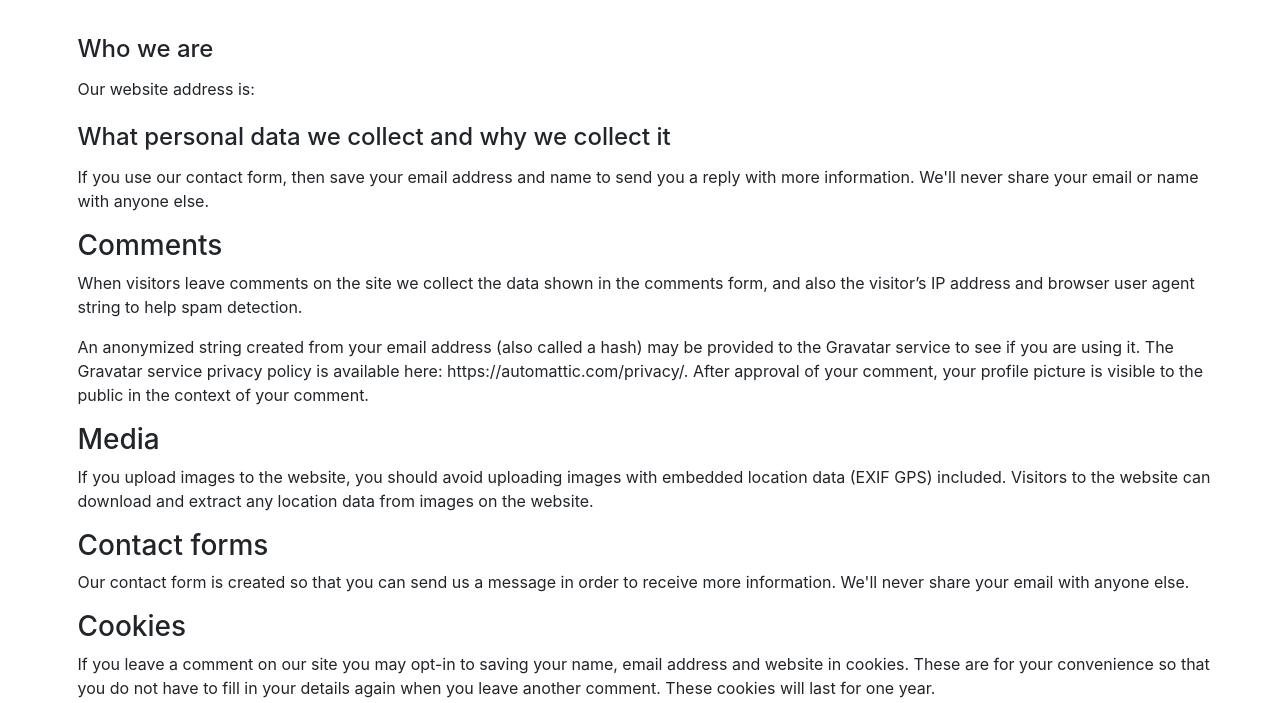
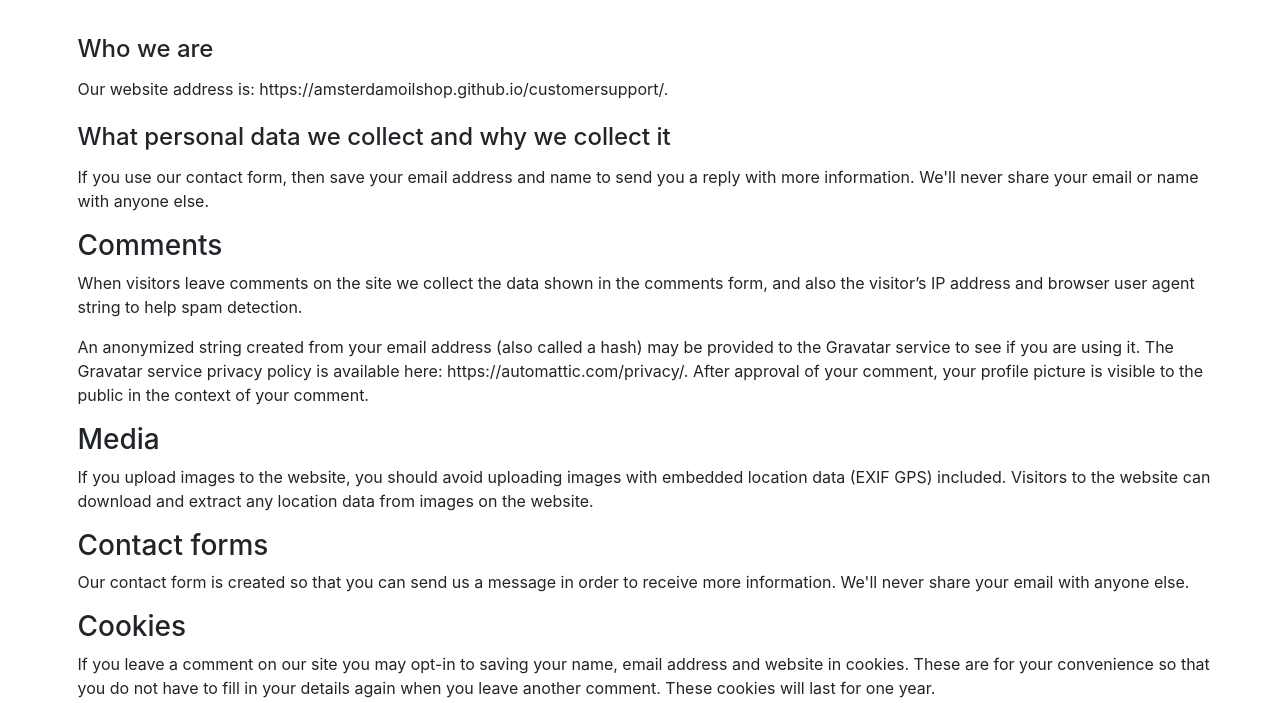
Before and after one commit to amsterdamoilshop/customersupport, a plain HTML site: page privacy.html in a window 1280 px wide. Shown: the part 97-800 px from the top of the page. Drawn offline with Linux system fonts and the light colour scheme.

Commit message:
Update privacy.html

```diff
--- a/privacy.html
+++ b/privacy.html
@@ -48,7 +48,7 @@
 
 
 
-<p>Our website address is: </p>
+<p>Our website address is: https://amsterdamoilshop.github.io/customersupport/.</p>
 
 
 
```
